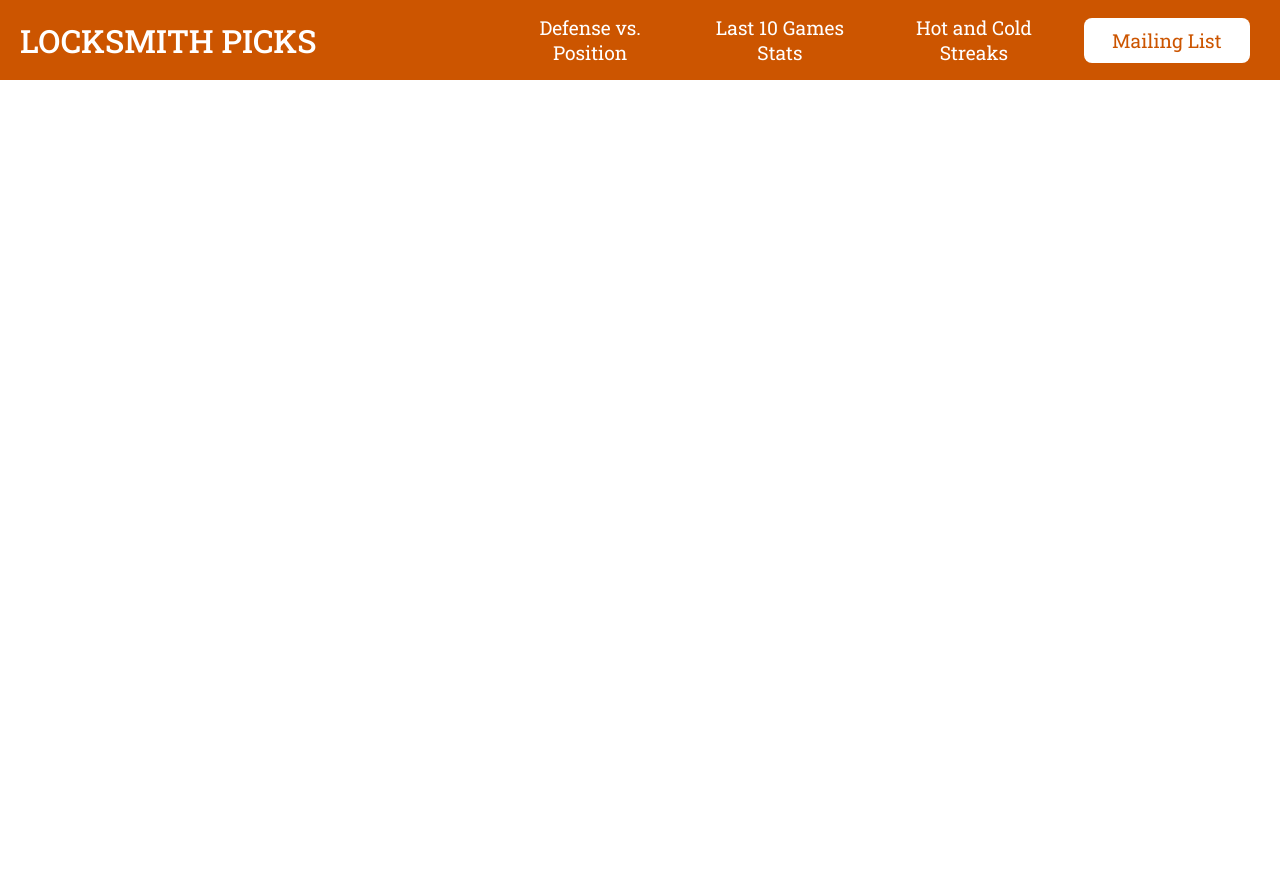
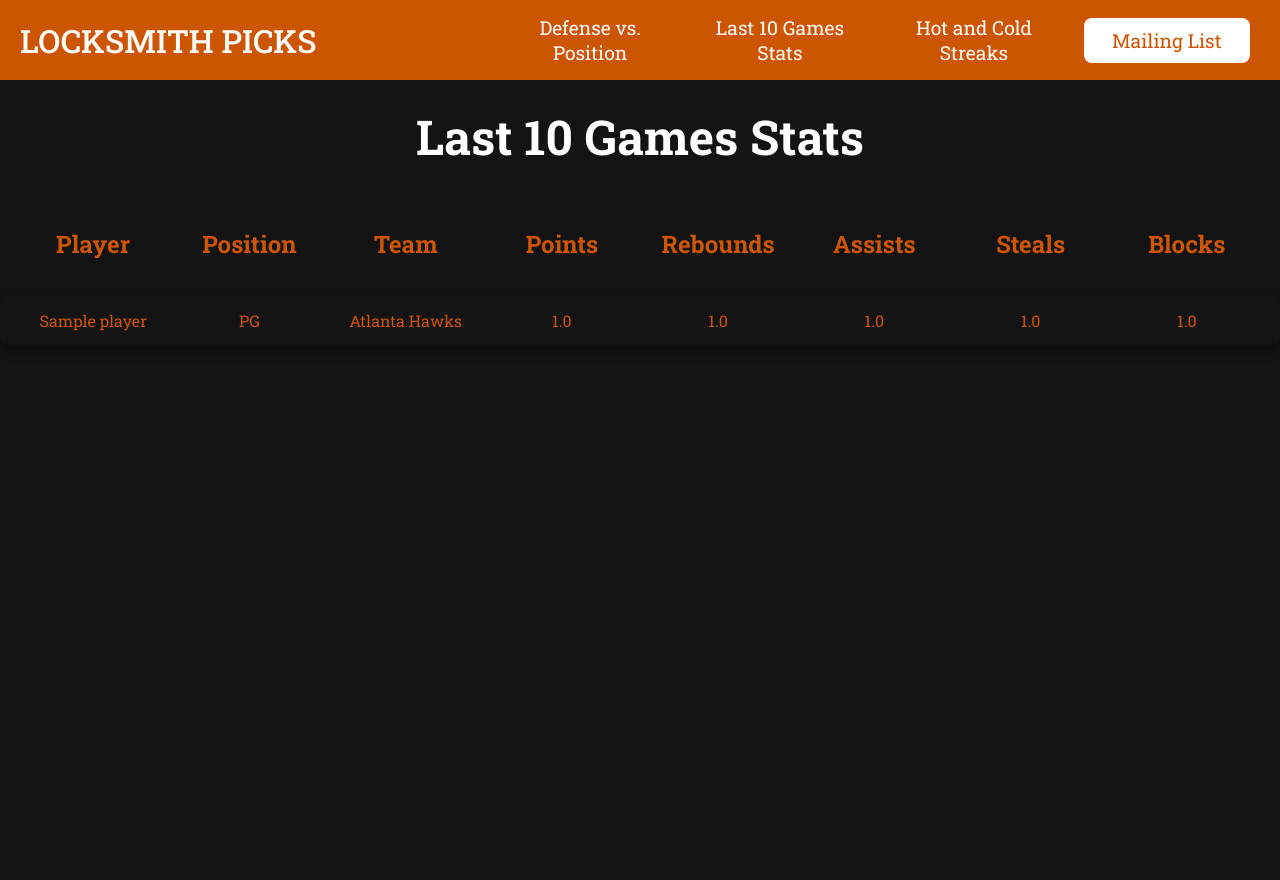
Before and after one commit to pmaddula4/locksmith-picks, a Django app: page /l10/ in a window 1280 px wide. Before the commit the page ends 80 px from the top, so only its background shows below. Run offline with Django 5.2, Linux system fonts and the light colour scheme; tables that the repository leaves empty hold one stand-in row (values such as "Sample post").

Commit message:
started building last10

```diff
--- a/locksmith_picks_app/static/locksmith_picks_app/styles.css
+++ b/locksmith_picks_app/static/locksmith_picks_app/styles.css
@@ -474,6 +474,49 @@ th a:hover {
     margin: 0 10px;
 }
 
+.l10 {
+    background-color: #131313;
+    min-height: 100vh;
+}
+
+.l10 h1 {
+    font-size: 3rem;
+    color: #fff;
+    text-align: center;
+    padding: 25px;
+}
+
+.l10-header {
+    display: grid;
+    grid-template-columns: repeat(8, 1fr);
+    background-color: #131313;
+    color: #CC5500;
+    font-weight: bold;
+    padding: 15px;
+    margin: 20px auto;
+    max-width: 1400px;
+    border-radius: 10px;
+    text-align: center;
+    font-size: 1.5rem;
+}
+
+.player-info {
+    display: grid;
+    grid-template-columns: repeat(8, 1fr);
+    background-color: #131313;
+    color: #CC5500;
+    padding: 15px;
+    margin: 20px auto 0px;
+    max-width: 1400px;
+    border-radius: 10px;
+    box-shadow: 0 4px 12px rgba(0,0,0,0.5);
+}
+
+.player-info span {
+    text-align: center;
+}
+
+
 
 @media screen and (max-width: 1080px){
     .main__container {
--- a/locksmith_picks_app/templates/locksmith_picks_app/l10.html
+++ b/locksmith_picks_app/templates/locksmith_picks_app/l10.html
@@ -1,7 +1,36 @@
 {% extends 'locksmith_picks_app/base.html' %}
 {% load static %}
 
-{% block title %}
-    <title>Last 10 Games Stats</title>
-    <link rel="stylesheet" href="{% static 'locksmith_picks_app/styles.css' %}">
+{% block title %} Locksmith Picks - Last 10 Games Stats {% endblock %}
+
+{% block content %}
+    <div class="l10">
+    <h1>Last 10 Games Stats</h1>
+
+    <div class="l10-header">
+        <span>Player</span>
+        <span>Position</span>
+        <span>Team</span>
+        <span>Points</span>
+        <span>Rebounds</span>
+        <span>Assists</span>
+        <span>Steals</span>
+        <span>Blocks</span>
+    </div>
+
+    {% for player in players %}
+        <div class="player-info">
+            <span>{{ player.name }}</span>
+            <span>{{ player.position }}</span>
+            <span>{{ player.team.get_name_display }}</span>
+            <span>{{ player.ppg10 }}</span>
+            <span>{{ player.rpg10 }}</span>
+            <span>{{ player.apg10 }}</span>
+            <span>{{ player.spg10 }}</span>
+            <span>{{ player.bpg10 }}</span>
+        </div>
+    {% endfor %}
+
+    </div>
+
 {% endblock %}
--- a/locksmith_picks_app/views.py
+++ b/locksmith_picks_app/views.py
@@ -1,6 +1,6 @@
 from django.shortcuts import render, redirect
 from .forms import MailingListForm
-from .models import Team, MailingListSubscriber, DVP
+from .models import Team, MailingListSubscriber, DVP, Player
 
 # Create your views here.
 def index(request):
@@ -35,7 +35,9 @@ def hotandcold(request):
     return render(request, 'locksmith_picks_app/hotandcold.html')
 
 def l10(request):
-    return render(request, 'locksmith_picks_app/l10.html')
+    players = Player.objects.all()
+
+    return render(request, 'locksmith_picks_app/l10.html', {'players': players})
 
 def mailinglist(request):
     form = MailingListForm()
```
Also changed, not shown: locksmith_picks_app/management/commands/create_players.py (added, +113 -0 lines), locksmith_picks_app/migrations/0006_player_position_player_team.py (added).
